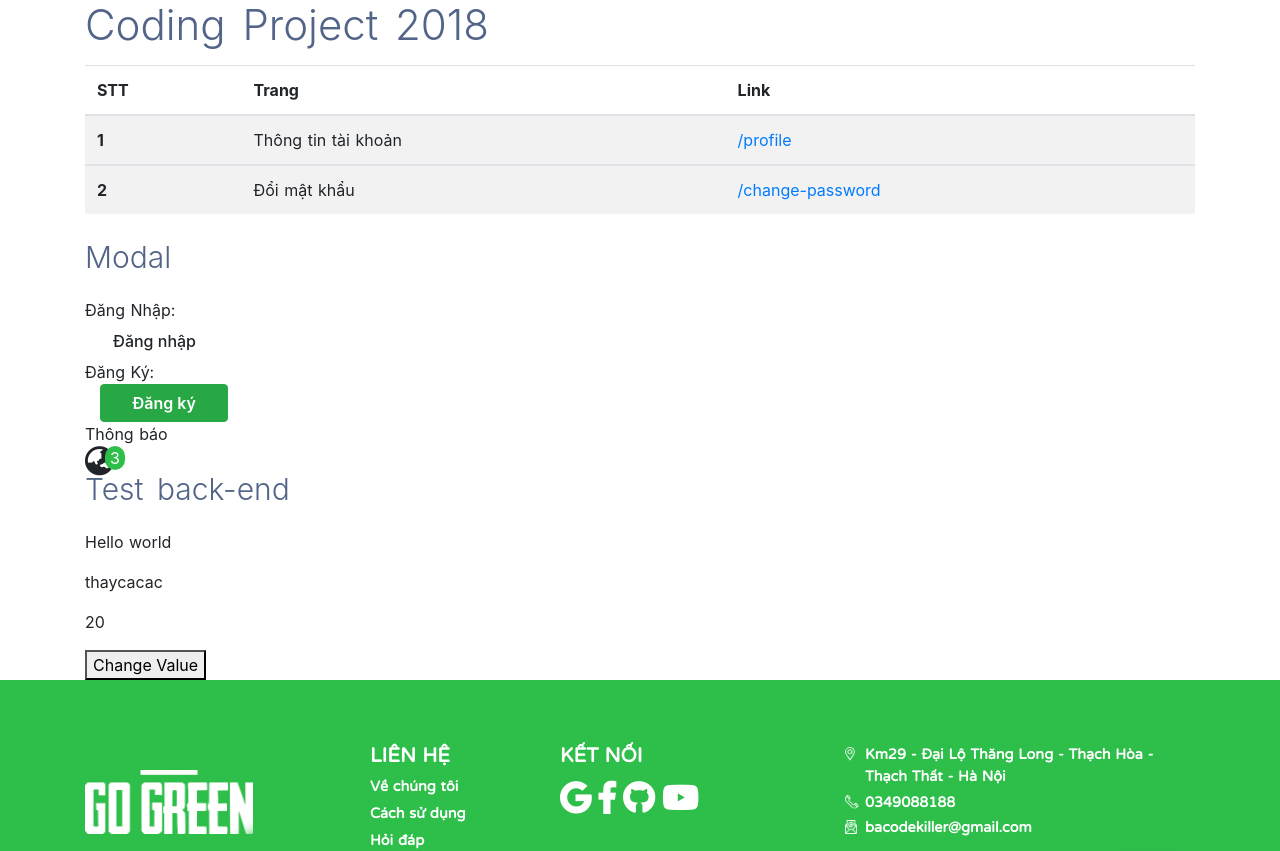
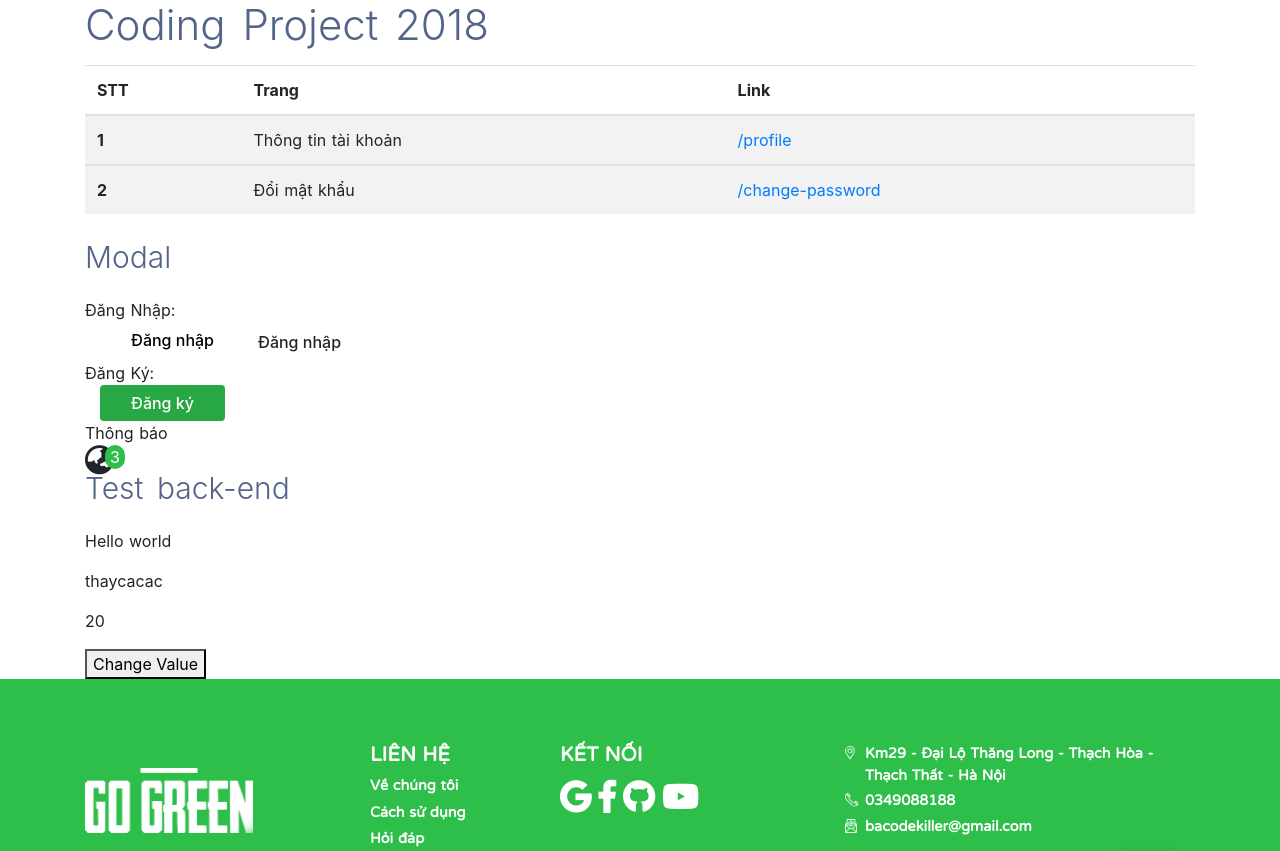
Before and after one commit to Sharp-Team/WCDI18, a Nuxt app in the folder front-end/: page / in a window 1280 px wide. Shown: the top 851 px of the page. Built offline with nearby package versions, Linux system fonts and the light colour scheme.

Commit message:
[fix] footer add button

```diff
--- /dev/null
+++ b/front-end/components/share/button.vue
@@ -0,0 +1,112 @@
+<template>
+  <button
+    class="button my-btn"
+    :style="{ backgroundColor: background, color: color }"
+    :data-toggle="dataToggle"
+    :data-target="dataTarget">
+    <span class="button__mask"></span>
+    <span class="button__text">{{ content }}</span>
+    <span class="button__text button__text--bis" :style="{ backgroundColor: backgroundHover }">{{ content }}</span>
+  </button>
+</template>
+
+<script>
+export default {
+  props: {
+    content: String,
+    background: String,
+    backgroundHover: String,
+    color: String,
+    dataToggle: String,
+    dataTarget: String
+  }
+};
+
+</script>
+
+<style lang="scss" scoped>
+@import '../../assets/scss/variable.scss';
+$anim-text-offset: 1em;
+.button{
+  user-select: none;
+  display: inline-block;
+  border: 0;
+  position: relative;
+  cursor: pointer;
+  overflow: hidden;
+  opacity: 1;
+  border-radius: 4px;
+  &__text{
+    display: block;
+        padding: 5px 25px;
+    font-weight: 500;
+    &:before{
+      content: attr(title);
+    }
+    &--bis{
+      display: block;
+      position: absolute;
+      top: 0; left:0; right: 0; bottom: 0;
+      transform: translateX(-1 * $anim-text-offset);
+      opacity: 0;
+    }
+  }
+  &__mask{
+    display: block;
+    position: absolute;
+    top: 0; left: 0; right: 0; bottom: 0;
+    background: white;
+    transform: translateX(-100%) rotate(45deg);
+    transition: all 0.3s;
+  }
+}
+
+.button:hover{
+  opacity: 1;
+  .button__text{
+    animation: fx-text .3s ease-out;
+    &--bis{
+      animation: fx-text-bis .3s ease-out;
+    }
+  }
+  .button__mask{
+    animation: fx-mask .3s ease-out;
+  }
+}
+
+.button:active{
+  opacity: 1;
+  background: white;
+  color: inherit;
+}
+
+@keyframes fx-mask {
+  0%{
+    transform: translateX(-100%) rotate(45deg);
+  }
+  100%{
+    transform: translateX(100%) rotate(45deg);
+  }
+}
+
+@keyframes fx-text {
+  0%{
+    transform: translateX(0);
+    opacity: 1;
+  }
+  100%{
+    transform: translateX($anim-text-offset);
+    opacity: 0;
+  }
+}
+@keyframes fx-text-bis {
+  0%{
+    transform: translateX(-1 * $anim-text-offset);
+    opacity: 0;
+  }
+  100%{
+    transform: translateX(0);
+    opacity: 1;
+  }
+}
+</style>
--- a/front-end/components/share/login.vue
+++ b/front-end/components/share/login.vue
@@ -1,5 +1,7 @@
 <template>
   <div class="container form-login">
+    <my-button content="Đăng nhập" background="white" backgroundHover="white" color="black" data-toggle="modal"
+      data-target="#login" />
     <button type="button" class="btn" data-toggle="modal" data-target="#login">
       Đăng nhập
     </button>
@@ -51,17 +53,24 @@
   </div>
 </template>
 <script>
-export default {
-  name: 'Login',
-}
+  import MyButton from '~/components/share/button.vue';
+  export default {
+    name: 'Login',
+    components: {
+      MyButton
+    },
+  }
+
 </script>
 
 <style lang="scss" scoped>
-@import '~assets/scss/variable.scss';
+  @import '~assets/scss/variable.scss';
+
   .form-login {
     .btn {
       font-weight: 500;
     }
+
     .modal {
       .modal-dialog {
         .modal-content {
@@ -71,31 +80,39 @@ export default {
               font-weight: 600;
             }
           }
+
           .modal-body {
             .form-group {
               padding: 0px 30px;
+
               .label {
                 margin-top: 12px;
                 margin-bottom: 6px;
                 float: left;
               }
+
               .custom-btn-login {
                 display: flex;
+
                 .social-btn {
                   border: 1px solid #7e7e7e;
                   margin-left: 4px;
                   border-radius: 4%;
+
                   .btn-block {
                     a {
                       text-decoration: none;
                     }
+
                     cursor: pointer;
                     border: none;
+
                     span {
                       font-size: 12px;
                       margin-left: 4px;
                       color: rgb(102, 102, 102);
                     }
+
                     .right-social {
                       padding-top: 5px;
                     }
@@ -108,30 +125,39 @@ export default {
       }
     }
   }
+
   @media (max-width: 576px) {
     .form-login .modal .modal-dialog .modal-content .modal-body .form-group .custom-btn-login {
       justify-content: center;
     }
+
     .form-login .modal .modal-dialog .modal-content .modal-body .form-group .custom-btn-login .social-btn .btn-block span {
       display: none;
     }
+
     .form-login .modal .modal-dialog .modal-content .modal-body .form-group .custom-btn-login .social-btn {
       border: none;
     }
+
     .form-login .modal .modal-dialog .modal-content .modal-header h3 {
       font-size: $font-title-mobile !important;
     }
+
     .form-login .modal .modal-dialog .modal-content .modal-body .form-group .label {
       font-size: $font-title-small-mobile !important;
     }
+
     .form-login .modal .modal-dialog .modal-content .modal-body .form-group .form-control {
       font-size: $font-title-small-mobile !important;
     }
+
     .form-login .modal .modal-dialog .modal-content .modal-body .form-group .or-text.text-center.py-2 {
       font-size: $font-description-mobile !important;
     }
+
     .form-login .modal .modal-dialog .modal-content .modal-body .form-group .text-right a {
       font-size: $font-title-small-mobile !important;
     }
   }
+
 </style>
--- a/front-end/components/share/register.vue
+++ b/front-end/components/share/register.vue
@@ -1,21 +1,19 @@
 <template>
   <div class="container form-register">
-    <button
-      type="button"
-      class="btn btn-success my-btn"
+    <my-button
+      content="Đăng ký"
+      background="#28a745"
+      backgroundHover="grey"
+      color="white"
       data-toggle="modal"
-      data-target="#register">
-      Đăng ký
-    </button>
+      data-target="#register"
+    />
     <div class="modal fade" id="register">
       <div class="modal-dialog">
         <div class="modal-content">
           <div class="modal-header">
             <h3 class="modal-title">ĐĂNG KÝ</h3>
-            <button
-              type="button"
-              class="close"
-              data-dismiss="modal">&times;</button>
+            <button type="button" class="close" data-dismiss="modal">&times;</button>
           </div>
           <div class="modal-body">
             <form role="form">
@@ -50,20 +48,17 @@
               <div class="form-group">
                 <div class="label">Đia chỉ</div>
                 <select class="form-control mt-2">
-                  <option v-for="province in provinces"
-                          :key=province.id>
+                  <option v-for="province in provinces" :key=province.id>
                     {{ province.name }}
                   </option>
                 </select>
                 <select class="form-control mt-2">
-                  <option v-for="district in districts"
-                          :key=district.id>
+                  <option v-for="district in districts" :key=district.id>
                     {{ district.name }}
                   </option>
                 </select>
                 <select class="form-control mt-2">
-                  <option v-for="ward in wards"
-                          :key=ward.id>
+                  <option v-for="ward in wards" :key=ward.id>
                     {{ ward.name }}
                   </option>
                 </select>
@@ -76,22 +71,11 @@
                   <div class="col-4 label">Đối tượng:</div>
                   <div class="col-8">
                     <div class="custom-control custom-radio custom-control-inline">
-                      <input
-                        type="radio"
-                        value="Khách hàng"
-                        id="check-is-user1"
-                        name="is-user"
-                        v-model="picked"
-                        class="custom-control-input">
+                      <input type="radio" value="Khách hàng" id="check-is-user1" name="is-user" v-model="picked" class="custom-control-input">
                       <label class="custom-control-label" for="check-is-user1">Khách hàng</label>
                     </div>
                     <div class="custom-control custom-radio custom-control-inline">
-                      <input
-                        type="radio"
-                        value="Người làm việc"
-                        id="check-is-user2"
-                        name="is-user"
-                        v-model="picked"
+                      <input type="radio" value="Người làm việc" id="check-is-user2" name="is-user" v-model="picked"
                         class="custom-control-input">
                       <label class="custom-control-label" for="check-is-user2">Người làm việc</label>
                     </div>
@@ -107,21 +91,11 @@
                   <div class="col-4 label">Loại địa chỉ:</div>
                   <div class="col-8">
                     <div class="custom-control custom-radio custom-control-inline">
-                    <input
-                      type="radio"
-                      id="type-address1"
-                      name="type-address"
-                      value="Nhà riếng,chung cư"
-                      class="custom-control-input">
+                      <input type="radio" id="type-address1" name="type-address" value="Nhà riếng,chung cư" class="custom-control-input">
                       <label class="custom-control-label" for="type-address1">Nhà riêng, chung cư</label>
                     </div>
                     <div class="custom-control custom-radio custom-control-inline">
-                      <input
-                        type="radio"
-                        id="type-address2"
-                        name="type-address"
-                        value="Cơ quan,công ty"
-                        class="custom-control-input">
+                      <input type="radio" id="type-address2" name="type-address" value="Cơ quan,công ty" class="custom-control-input">
                       <label class="custom-control-label" for="type-address2">Cơ quan, công ty</label>
                     </div>
                   </div>
@@ -169,45 +143,68 @@
   </div>
 </template>
 <script>
+  import MyButton from '~/components/share/button.vue';
   export default {
     name: 'Register',
-  data () {
+    data() {
       return {
-      provinces: [
-        { name: 'Tỉnh/ Thành Phố' },
-        { name: 'Hưng Yên' },
-        { name: 'Hà Nội' },
+        provinces: [{
+            name: 'Tỉnh/ Thành Phố'
+          },
+          {
+            name: 'Hưng Yên'
+          },
+          {
+            name: 'Hà Nội'
+          },
         ],
-      districts: [
-        { name: 'Quận/ Huyện' },
-        { name: 'Văn Lâm' },
-        { name: 'Văn Giang' },
+        districts: [{
+            name: 'Quận/ Huyện'
+          },
+          {
+            name: 'Văn Lâm'
+          },
+          {
+            name: 'Văn Giang'
+          },
         ],
-      wards: [
-        { name: 'Phường/ Xã' },
-        { name: 'Lạc Hồng' },
-        { name: 'Chỉ Đạo' },
+        wards: [{
+            name: 'Phường/ Xã'
+          },
+          {
+            name: 'Lạc Hồng'
+          },
+          {
+            name: 'Chỉ Đạo'
+          },
         ],
         picked: null
       }
     },
+    components: {
+      MyButton
+    },
     computed: {
-    isWorker: function() {
+      isWorker: function () {
         return this.picked === 'Người làm việc'
       }
     }
   }
+
 </script>
 
 <style lang="scss" scoped>
-@import '~assets/scss/variable.scss';
+  @import '../../assets/scss/variable.scss';
+
   .form-register {
     .btn {
-      font-weight: 600!important;
+      font-weight: 600 !important;
     }
+
     button.btn.btn-success.my-btn {
       width: 8rem;
     }
+
     .modal {
       .modal-dialog {
         .modal-content {
@@ -217,29 +214,37 @@ export default {
               font-weight: 600;
             }
           }
+
           .modal-body {
             .form-group {
               padding: 0px 30px;
+
               .label {
                 float: left;
               }
+
               .custom-btn-register {
                 display: flex;
+
                 .social-btn {
                   border: 1px solid #7e7e7e;
                   margin-left: 4px;
                   border-radius: 4%;
+
                   .btn-block {
                     a {
                       text-decoration: none;
                     }
+
                     cursor: pointer;
                     border: none;
+
                     span {
                       font-size: 12px;
                       margin-left: 4px;
                       color: rgb(102, 102, 102);
                     }
+
                     .right-social {
                       padding-top: 5px;
                     }
@@ -248,6 +253,7 @@ export default {
               }
             }
           }
+
           .modal-footer {
             display: flex;
             background-color: rgb(245, 242, 242);
@@ -256,36 +262,47 @@ export default {
       }
     }
   }
+
   @media (max-width: 576px) {
     .form-register .modal .modal-dialog .modal-content .modal-body .form-group .custom-btn-register {
       justify-content: center;
     }
+
     .form-register .modal .modal-dialog .modal-content .modal-body .form-group .custom-btn-register .social-btn .btn-block span {
       display: none;
     }
+
     .form-register .modal .modal-dialog .modal-content .modal-body .form-group .custom-btn-register .social-btn {
       border: none;
     }
+
     .form-register .modal .modal-dialog .modal-content .modal-header h3 {
       font-size: $font-title-mobile !important;
     }
+
     .form-register .modal .modal-dialog .modal-content .modal-body .form-group .label {
       font-size: $font-title-small-mobile !important;
     }
+
     .form-register .modal .modal-dialog .modal-content .modal-body .form-group .form-control {
       font-size: $font-title-small-mobile !important;
     }
+
     .form-register .modal .modal-dialog .modal-content .modal-body .form-group .or-text.text-center.py-2 {
       font-size: $font-description-mobile !important;
     }
+
     .form-register .modal .modal-dialog .modal-content .modal-footer .text-center.have-acc {
       font-size: $font-title-small-mobile !important;
     }
+
     .form-register .modal .modal-dialog .modal-content .modal-body .form-group .row .col-8 .custom-control label.custom-control-label {
       font-size: $font-title-small-mobile !important
     }
+
     .form-register .modal .modal-dialog .modal-content .modal-body .form-group .row .col-8 {
       bottom: 5px;
     }
   }
+
 </style>
```
Lines whose indentation alone changed are shown as unchanged.
